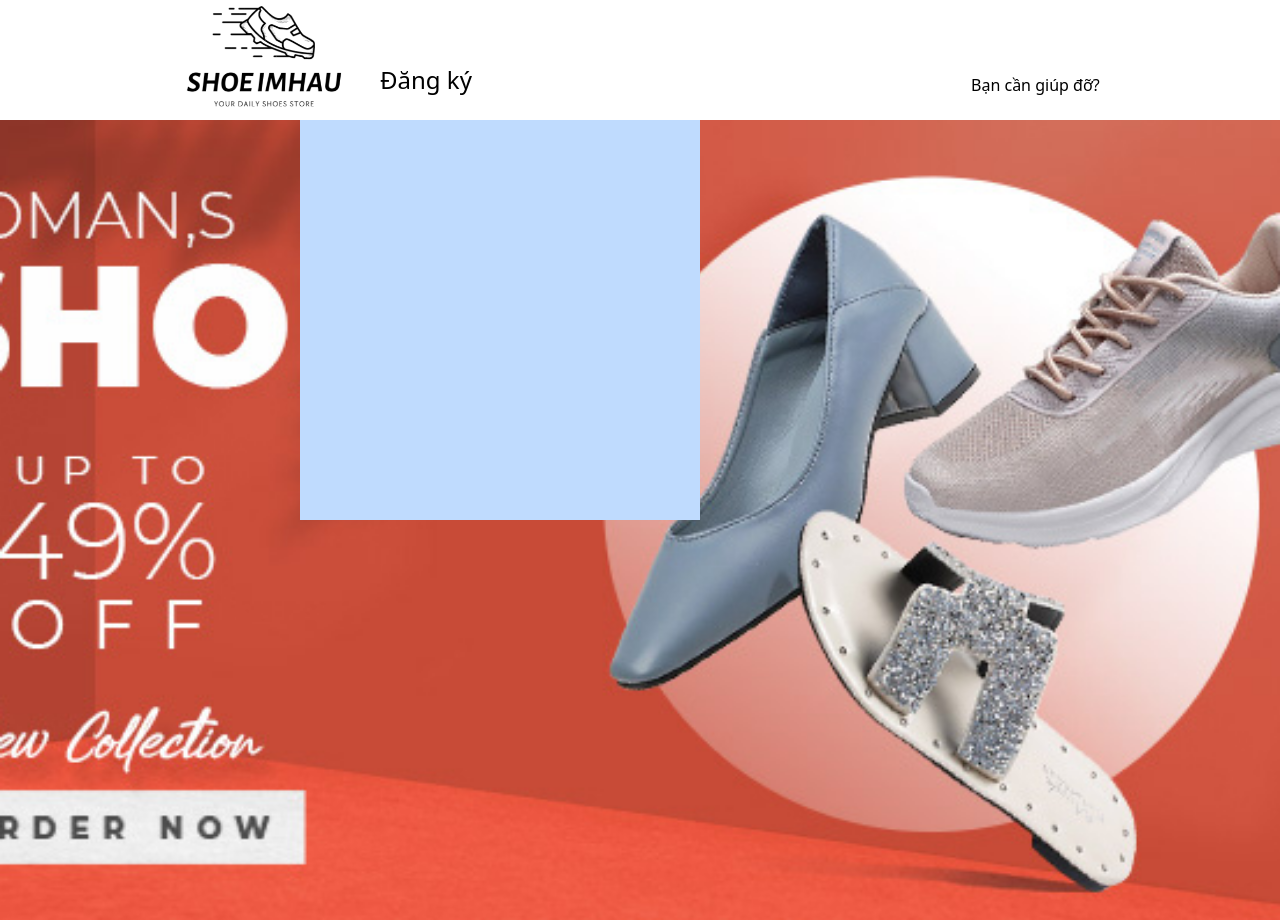
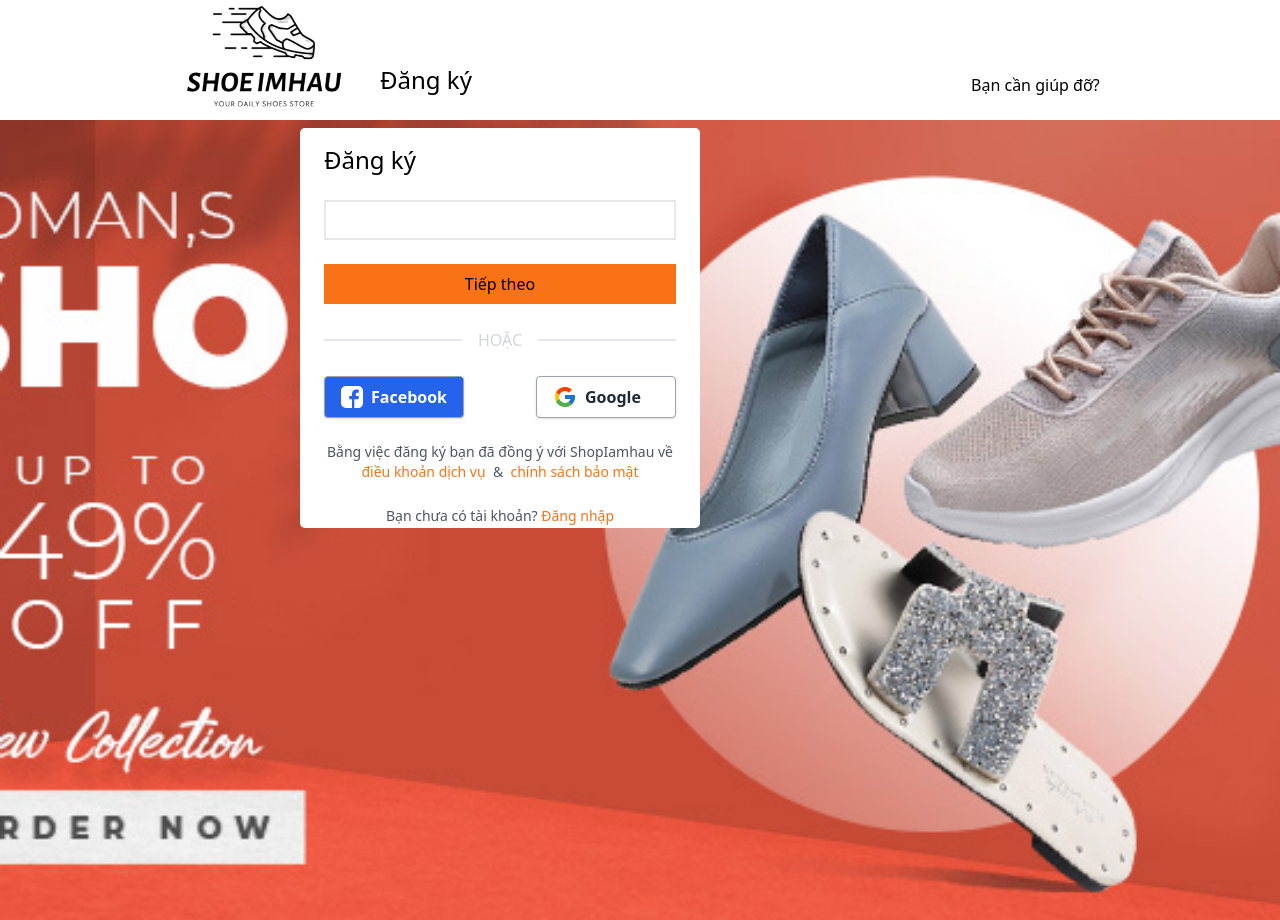
Before and after one commit to iamhaupv/shoe-shop-web, a React (Create React App) app: page /signup in a window 1280 px wide. Built offline with nearby package versions, Linux system fonts and the light colour scheme; no server answers.

Commit message:
update form signin

```diff
--- a/src/components/ContainerForm.js
+++ b/src/components/ContainerForm.js
@@ -1,13 +1,13 @@
 import React from "react";
 import banner_ver1 from "../assets/banner-ver1.jpg";
-import FormRegisterLogin from "./FormRegisterLogin";
+import FormRegister from "./FormRegister";
 export default function ContainerForm() {
   return (
     <div
       className="bg-orange-500 h-screen w-full flex mx-auto px-[300px] bg-center bg-cover"
       style={{ backgroundImage: `url(${banner_ver1})` }}
     >
-        <FormRegisterLogin/>
+        <FormRegister title={"Đăng ký"} value_button={"Tiếp theo"}/>
     </div>
   );
 }
--- /dev/null
+++ b/src/components/FormRegister.js
@@ -0,0 +1,95 @@
+import React from "react";
+
+export default function FormRegister({ title, value_button }) {
+  return (
+    <div className="h-[400px] w-[400px] bg-white rounded-[5px] shadow-gray-2xl mt-2 px-6">
+      {/* div title */}
+      <div className="mt-4">
+        <span className="text-2xl">{title}</span>
+      </div>
+      {/* div phone */}
+      <div className="mt-6">
+        <input className="border-2 border-gray border-solid w-full h-10" />
+      </div>
+      {/* div submit */}
+      <div className="mt-6">
+        <button className="bg-orange-500 w-full h-10">{value_button}</button>
+      </div>
+      {/* line */}
+      <div className="flex items-center justify-center space-x-4 mt-6">
+        <div className="h-0.5 w-[45%] bg-gray-200"></div>
+        <div className="text-gray-300">HOẶC</div>
+        <div className="h-0.5 w-[45%] bg-gray-200"></div>
+      </div>
+      {/* div button*/}
+      <div className="mt-6 flex justify-between items-center">
+        {/* Facebook */}
+        <div>
+          <button className="w-[140px] bg-blue-600 hover:bg-blue-700 text-white font-semibold py-2 px-4 border border-gray-400 rounded shadow flex items-center space-x-2">
+            <svg
+              xmlns="http://www.w3.org/2000/svg"
+              viewBox="0 0 48 48"
+              className="w-6 h-6"
+            >
+              <path
+                fill="#FFFFFF"
+                d="M37.1,0H10.9C5,0,0,5,0,11.1v26.2C0,43,5,48,10.9,48H24V29H18V22h6V17.4c0-6.1,3.7-9.5,9.3-9.5c2.6,0,4.8,0.2,5.4,0.3v6.5h-3c-2.9,0-3.5,1.4-3.5,3.4V22h6.8l-0.9,7H29v19h8.9C43,48,48,43,48,37.1V10.9C48,5,43,0,37.1,0z"
+              />
+            </svg>
+            <span>Facebook</span>
+          </button>
+        </div>
+        {/* Google */}
+        <div>
+          <button className="w-[140px] bg-white hover:bg-gray-100 text-gray-800 font-semibold py-2 px-4 border border-gray-400 rounded shadow flex items-center space-x-2">
+            <svg
+              xmlns="http://www.w3.org/2000/svg"
+              viewBox="0 0 48 48"
+              className="w-6 h-6"
+            >
+              <path
+                fill="#FFC107"
+                d="M43.611,20.083H42V20H24v8h11.303c-1.649,4.657-6.08,8-11.303,8c-6.627,0-12-5.373-12-12c0-6.627,5.373-12,12-12c3.059,0,5.842,1.154,7.961,3.039l5.657-5.657C34.046,6.053,29.268,4,24,4C12.955,4,4,12.955,4,24c0,11.045,8.955,20,20,20c11.045,0,20-8.955,20-20C44,22.659,43.862,21.35,43.611,20.083z"
+              />
+              <path
+                fill="#FF3D00"
+                d="M6.306,14.691l6.571,4.819C14.655,15.108,18.961,12,24,12c3.059,0,5.842,1.154,7.961,3.039l5.657-5.657C34.046,6.053,29.268,4,24,4C16.318,4,9.656,8.337,6.306,14.691z"
+              />
+              <path
+                fill="#4CAF50"
+                d="M24,44c5.166,0,9.86-1.977,13.409-5.192l-6.19-5.238C29.211,35.091,26.715,36,24,36c-5.202,0-9.619-3.317-11.283-7.946l-6.522,5.025C9.505,39.556,16.227,44,24,44z"
+              />
+              <path
+                fill="#1976D2"
+                d="M43.611,20.083H42V20H24v8h11.303c-0.792,2.237-2.231,4.166-4.087,5.571c0.001-0.001,0.002-0.001,0.003-0.002l6.19,5.238C36.971,39.205,44,34,44,24C44,22.659,43.862,21.35,43.611,20.083z"
+              />
+            </svg>
+            <span>Google</span>
+          </button>
+        </div>
+      </div>
+      {/* description */}
+      <div className="mt-6 text-sm text-gray-600">
+        <p className="flex justify-center items-center">Bằng việc đăng ký bạn đã đồng ý với ShopIamhau về</p>
+        <p className="flex justify-center items-center">
+          <a className="text-orange-500" href="fb.com">
+            điều khoản dịch vụ
+          </a> &nbsp;{" "}
+          & &nbsp; {" "}
+          <a className="text-orange-500" href="fb.com">
+            chính sách bảo mật
+          </a>
+        </p>
+      </div>
+      {/* foreign login */}
+      <div className="mt-6 text-sm text-gray-600 flex justify-center items-center">
+        <span>
+          Bạn chưa có tài khoản?{" "}
+          <a className="text-orange-500" href="fb.com">
+            Đăng nhập
+          </a>
+        </span>
+      </div>
+    </div>
+  );
+}
--- a/src/components/FormRegisterLogin.js
+++ /dev/null
@@ -1,9 +0,0 @@
-import React from 'react'
-
-export default function FormRegisterLogin() {
-  return (
-    <div className='h-[400px] w-[400px] bg-blue-200'>
-
-    </div>
-  )
-}
```
